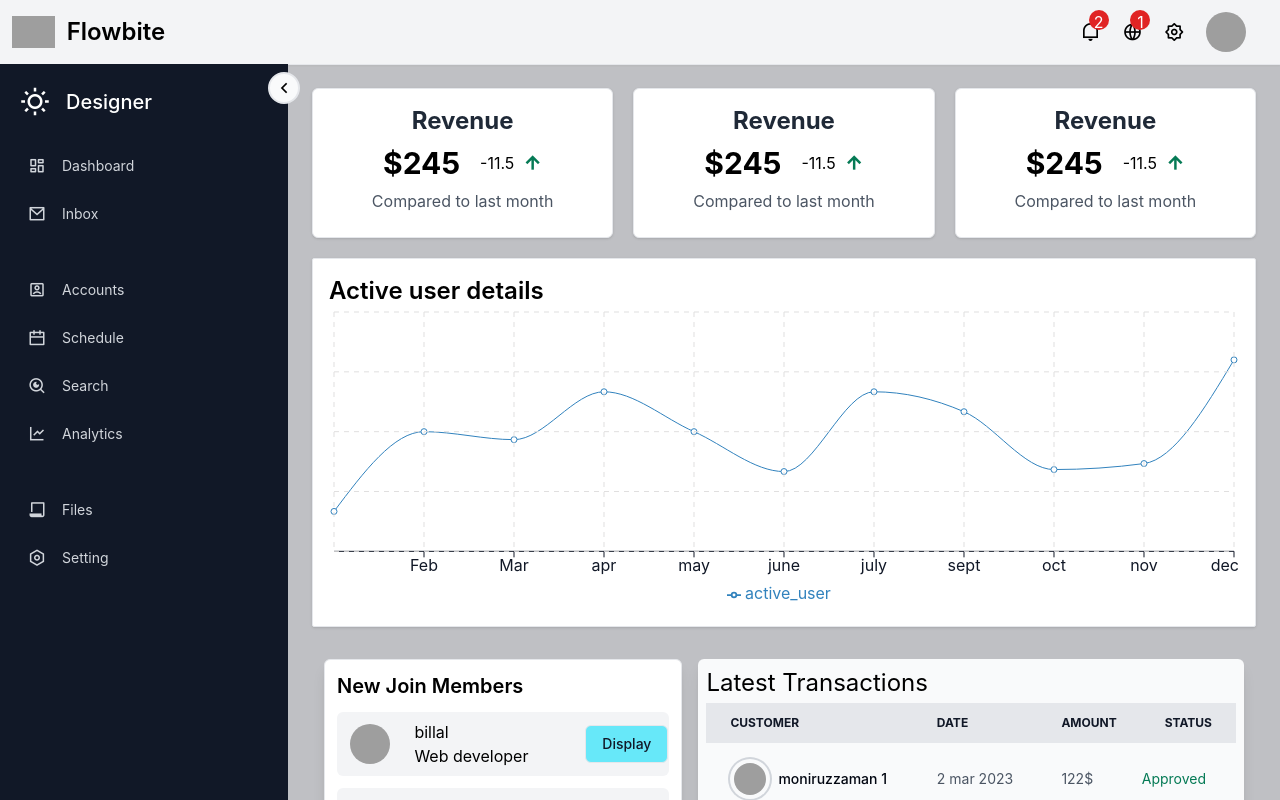
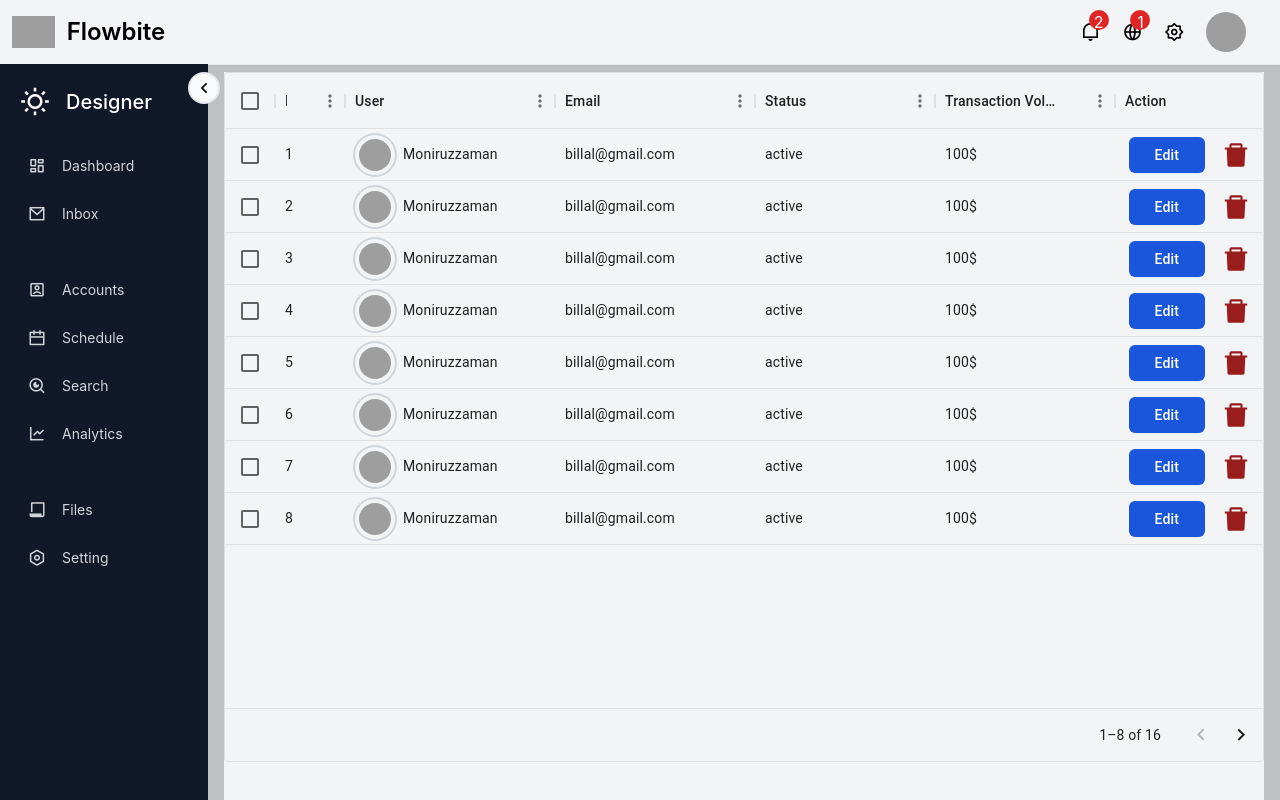
Before and after one commit to MoniruzzamanBillal/Admin-DashBoard, a React (Create React App) app: page / in a window 1280 px wide. Shown: the top 800 px of the page. Built offline with nearby package versions, Linux system fonts and the light colour scheme; grey boxes are pictures that could not be loaded.

Commit message:
user table basic design done , delete function not given

```diff
--- a/package.json
+++ b/package.json
@@ -8,6 +8,7 @@
     "@mui/icons-material": "^5.11.16",
     "@mui/material": "^5.13.0",
     "@mui/styled-engine-sc": "^5.12.0",
+    "@mui/x-data-grid": "^6.5.0",
     "@testing-library/jest-dom": "^5.16.5",
     "@testing-library/react": "^13.4.0",
     "@testing-library/user-event": "^13.5.0",
--- /dev/null
+++ b/src/Components/DummyData/DummyData.jsx
@@ -0,0 +1,147 @@
+export const userRows = [
+  {
+    id: 1,
+    avatar:
+      "https://media.istockphoto.com/id/1309328823/photo/headshot-portrait-of-smiling-male-employee-in-office.jpg?b=1&s=170667a&w=0&k=20&c=MRMqc79PuLmQfxJ99fTfGqHL07EDHqHLWg0Tb4rPXQc=",
+    user: "Moniruzzaman",
+    email: "billal@gmail.com",
+    status: "active",
+    transaction: "100$",
+  },
+  {
+    id: 2,
+    avatar:
+      "https://media.istockphoto.com/id/1309328823/photo/headshot-portrait-of-smiling-male-employee-in-office.jpg?b=1&s=170667a&w=0&k=20&c=MRMqc79PuLmQfxJ99fTfGqHL07EDHqHLWg0Tb4rPXQc=",
+    user: "Moniruzzaman",
+    email: "billal@gmail.com",
+    status: "active",
+    transaction: "100$",
+  },
+  {
+    id: 3,
+    avatar:
+      "https://media.istockphoto.com/id/1309328823/photo/headshot-portrait-of-smiling-male-employee-in-office.jpg?b=1&s=170667a&w=0&k=20&c=MRMqc79PuLmQfxJ99fTfGqHL07EDHqHLWg0Tb4rPXQc=",
+    user: "Moniruzzaman",
+    email: "billal@gmail.com",
+    status: "active",
+    transaction: "100$",
+  },
+
+  {
+    id: 4,
+    avatar:
+      "https://media.istockphoto.com/id/1309328823/photo/headshot-portrait-of-smiling-male-employee-in-office.jpg?b=1&s=170667a&w=0&k=20&c=MRMqc79PuLmQfxJ99fTfGqHL07EDHqHLWg0Tb4rPXQc=",
+    user: "Moniruzzaman",
+    email: "billal@gmail.com",
+    status: "active",
+    transaction: "100$",
+  },
+  {
+    id: 5,
+    avatar:
+      "https://media.istockphoto.com/id/1309328823/photo/headshot-portrait-of-smiling-male-employee-in-office.jpg?b=1&s=170667a&w=0&k=20&c=MRMqc79PuLmQfxJ99fTfGqHL07EDHqHLWg0Tb4rPXQc=",
+    user: "Moniruzzaman",
+    email: "billal@gmail.com",
+    status: "active",
+    transaction: "100$",
+  },
+  {
+    id: 6,
+    avatar:
+      "https://media.istockphoto.com/id/1309328823/photo/headshot-portrait-of-smiling-male-employee-in-office.jpg?b=1&s=170667a&w=0&k=20&c=MRMqc79PuLmQfxJ99fTfGqHL07EDHqHLWg0Tb4rPXQc=",
+    user: "Moniruzzaman",
+    email: "billal@gmail.com",
+    status: "active",
+    transaction: "100$",
+  },
+  {
+    id: 7,
+    avatar:
+      "https://media.istockphoto.com/id/1309328823/photo/headshot-portrait-of-smiling-male-employee-in-office.jpg?b=1&s=170667a&w=0&k=20&c=MRMqc79PuLmQfxJ99fTfGqHL07EDHqHLWg0Tb4rPXQc=",
+    user: "Moniruzzaman",
+    email: "billal@gmail.com",
+    status: "active",
+    transaction: "100$",
+  },
+  {
+    id: 8,
+    avatar:
+      "https://media.istockphoto.com/id/1309328823/photo/headshot-portrait-of-smiling-male-employee-in-office.jpg?b=1&s=170667a&w=0&k=20&c=MRMqc79PuLmQfxJ99fTfGqHL07EDHqHLWg0Tb4rPXQc=",
+    user: "Moniruzzaman",
+    email: "billal@gmail.com",
+    status: "active",
+    transaction: "100$",
+  },
+  {
+    id: 9,
+    avatar:
+      "https://media.istockphoto.com/id/1309328823/photo/headshot-portrait-of-smiling-male-employee-in-office.jpg?b=1&s=170667a&w=0&k=20&c=MRMqc79PuLmQfxJ99fTfGqHL07EDHqHLWg0Tb4rPXQc=",
+    user: "Moniruzzaman",
+    email: "billal@gmail.com",
+    status: "active",
+    transaction: "100$",
+  },
+  {
+    id: 10,
+    avatar:
+      "https://media.istockphoto.com/id/1309328823/photo/headshot-portrait-of-smiling-male-employee-in-office.jpg?b=1&s=170667a&w=0&k=20&c=MRMqc79PuLmQfxJ99fTfGqHL07EDHqHLWg0Tb4rPXQc=",
+    user: "Moniruzzaman",
+    email: "billal@gmail.com",
+    status: "active",
+    transaction: "100$",
+  },
+  {
+    id: 11,
+    avatar:
+      "https://media.istockphoto.com/id/1309328823/photo/headshot-portrait-of-smiling-male-employee-in-office.jpg?b=1&s=170667a&w=0&k=20&c=MRMqc79PuLmQfxJ99fTfGqHL07EDHqHLWg0Tb4rPXQc=",
+    user: "Moniruzzaman",
+    email: "billal@gmail.com",
+    status: "active",
+    transaction: "100$",
+  },
+  {
+    id: 12,
+    avatar:
+      "https://media.istockphoto.com/id/1309328823/photo/headshot-portrait-of-smiling-male-employee-in-office.jpg?b=1&s=170667a&w=0&k=20&c=MRMqc79PuLmQfxJ99fTfGqHL07EDHqHLWg0Tb4rPXQc=",
+    user: "Moniruzzaman",
+    email: "billal@gmail.com",
+    status: "active",
+    transaction: "100$",
+  },
+  {
+    id: 13,
+    avatar:
+      "https://media.istockphoto.com/id/1309328823/photo/headshot-portrait-of-smiling-male-employee-in-office.jpg?b=1&s=170667a&w=0&k=20&c=MRMqc79PuLmQfxJ99fTfGqHL07EDHqHLWg0Tb4rPXQc=",
+    user: "Moniruzzaman",
+    email: "billal@gmail.com",
+    status: "active",
+    transaction: "100$",
+  },
+  {
+    id: 14,
+    avatar:
+      "https://media.istockphoto.com/id/1309328823/photo/headshot-portrait-of-smiling-male-employee-in-office.jpg?b=1&s=170667a&w=0&k=20&c=MRMqc79PuLmQfxJ99fTfGqHL07EDHqHLWg0Tb4rPXQc=",
+    user: "Moniruzzaman",
+    email: "billal@gmail.com",
+    status: "active",
+    transaction: "100$",
+  },
+  {
+    id: 15,
+    avatar:
+      "https://media.istockphoto.com/id/1309328823/photo/headshot-portrait-of-smiling-male-employee-in-office.jpg?b=1&s=170667a&w=0&k=20&c=MRMqc79PuLmQfxJ99fTfGqHL07EDHqHLWg0Tb4rPXQc=",
+    user: "Moniruzzaman",
+    email: "billal@gmail.com",
+    status: "active",
+    transaction: "100$",
+  },
+  {
+    id: 16,
+    avatar:
+      "https://media.istockphoto.com/id/1309328823/photo/headshot-portrait-of-smiling-male-employee-in-office.jpg?b=1&s=170667a&w=0&k=20&c=MRMqc79PuLmQfxJ99fTfGqHL07EDHqHLWg0Tb4rPXQc=",
+    user: "Moniruzzaman",
+    email: "billal@gmail.com",
+    status: "active",
+    transaction: "100$",
+  },
+];
--- a/src/Components/SideBar/SideBar.jsx
+++ b/src/Components/SideBar/SideBar.jsx
@@ -2,6 +2,7 @@ import React, { useState } from "react";
 import { Link } from "react-router-dom";
 import HomePage from "../../Pages/HomePage";
 import { GlobalContext } from "../../Context/Context";
+import Table from "../Table/Table";
 
 export default function SideBar() {
   const { open, setOpen } = GlobalContext();
@@ -39,7 +40,7 @@ export default function SideBar() {
         <div className="flex">
           <div
             className={`mainContainer ${
-              open ? "w-72" : "w-20 "
+              open ? "w-52" : "w-20 "
             }  bg-gray-900 h-screen p-5 pt-5 relative duration-300`}
           >
             {/* arrow button starts  */}
@@ -103,10 +104,11 @@ export default function SideBar() {
       {/* sidebar child components starts */}
       <div
         className={`${
-          open ? "ml-72" : "ml-20 "
-        } duration-300 h-screen p-6   mt-16`}
+          open ? "ml-52" : "ml-20 "
+        } duration-300 h-screen px-4 py-2 mt-16`}
       >
-        <HomePage />
+        {/* <HomePage /> */}
+        <Table />
       </div>
       {/* sidebar child components ends */}
     </>
--- /dev/null
+++ b/src/Components/Table/Table.jsx
@@ -0,0 +1,110 @@
+import React from "react";
+import { DataGrid } from "@mui/x-data-grid";
+import { AiFillDelete } from "react-icons/ai";
+import { userRows } from "../DummyData/DummyData";
+import { Link } from "react-router-dom";
+
+export default function Table() {
+  const columns = [
+    { field: "id", headerName: "ID", width: 70 },
+    {
+      field: "user",
+      headerName: "User",
+      width: 210,
+      renderCell: (params) => {
+        if (!params.row) {
+          return <h1>Null</h1>;
+        }
+
+        return (
+          <>
+            <div className="userContainer flex gap-x-2 ">
+              {/* left side starts  */}
+              <div className="leftSide ">
+                <img
+                  className="w-10 h-10 p-1 rounded-full ring-2 ring-gray-300 "
+                  src={params.row.avatar || ""}
+                  alt="avatar"
+                />
+              </div>
+              {/* left side endss  */}
+
+              {/* right side starts  */}
+              <div className="rightSide self-center">
+                <h1>{params.row.user}</h1>
+              </div>
+              {/* right side endss  */}
+            </div>
+          </>
+        );
+      },
+    },
+
+    { field: "email", headerName: "Email", width: 200 },
+    {
+      field: "status",
+      headerName: "Status",
+      width: 180,
+    },
+    {
+      field: "transaction",
+      headerName: "Transaction Volume",
+      width: 180,
+    },
+    {
+      field: "action",
+      headerName: "Action",
+      width: 200,
+      renderCell: (params) => {
+        if (!params.row) {
+          return <h1>Null</h1>;
+        }
+
+        return (
+          <>
+            <div className="btnContainer p-1 flex gap-x-4 w-[72%]">
+              {/* left Side starts  */}
+              <div className="leftSIde w-[100%] ">
+                <Link to={`/users${params.row.id}`}>
+                  <button
+                    type="button"
+                    class="text-white w-[100%] bg-blue-700 hover:bg-blue-800 font-medium rounded-md text-sm px-4 py-2 "
+                  >
+                    Edit
+                  </button>
+                </Link>
+              </div>
+              {/* left Side endss  */}
+              {/* right Side starts  */}
+              <div className="rightSIde self-center ">
+                <AiFillDelete className="text-3xl cursor-pointer text-red-800" />
+              </div>
+              {/* right Side endss  */}
+            </div>
+          </>
+        );
+      },
+    },
+  ];
+
+  return (
+    <>
+      <div className="tableContainer bg-red-500 w-full  h-full">
+        <div className="tableWrapper bg-gray-100 h-[100%] m-auto">
+          <div style={{ height: "88%", width: "100%" }}>
+            <DataGrid
+              rows={userRows}
+              columns={columns}
+              initialState={{
+                pagination: {
+                  paginationModel: { page: 0, pageSize: 8 },
+                },
+              }}
+              checkboxSelection
+            />
+          </div>
+        </div>
+      </div>
+    </>
+  );
+}
```
Also changed, not shown: 1 other file (tests, documents, lock files or other folders).
